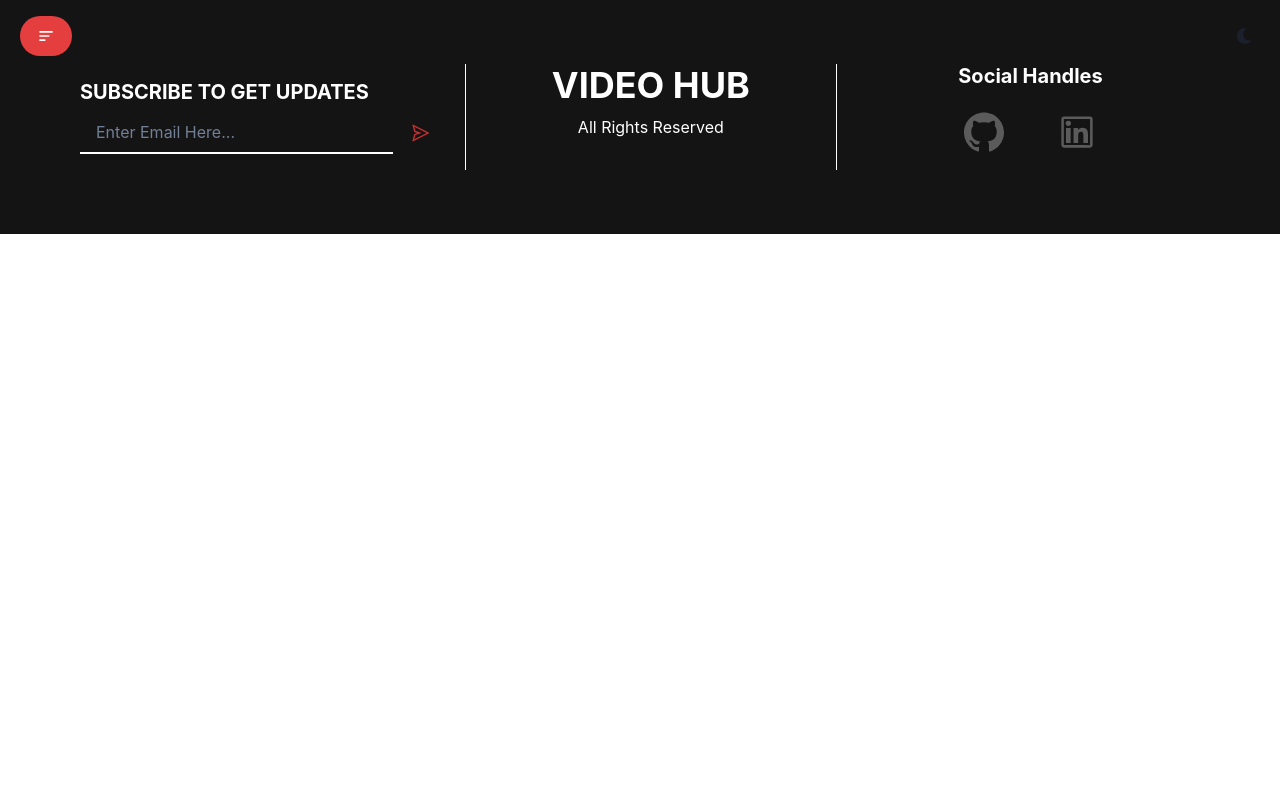
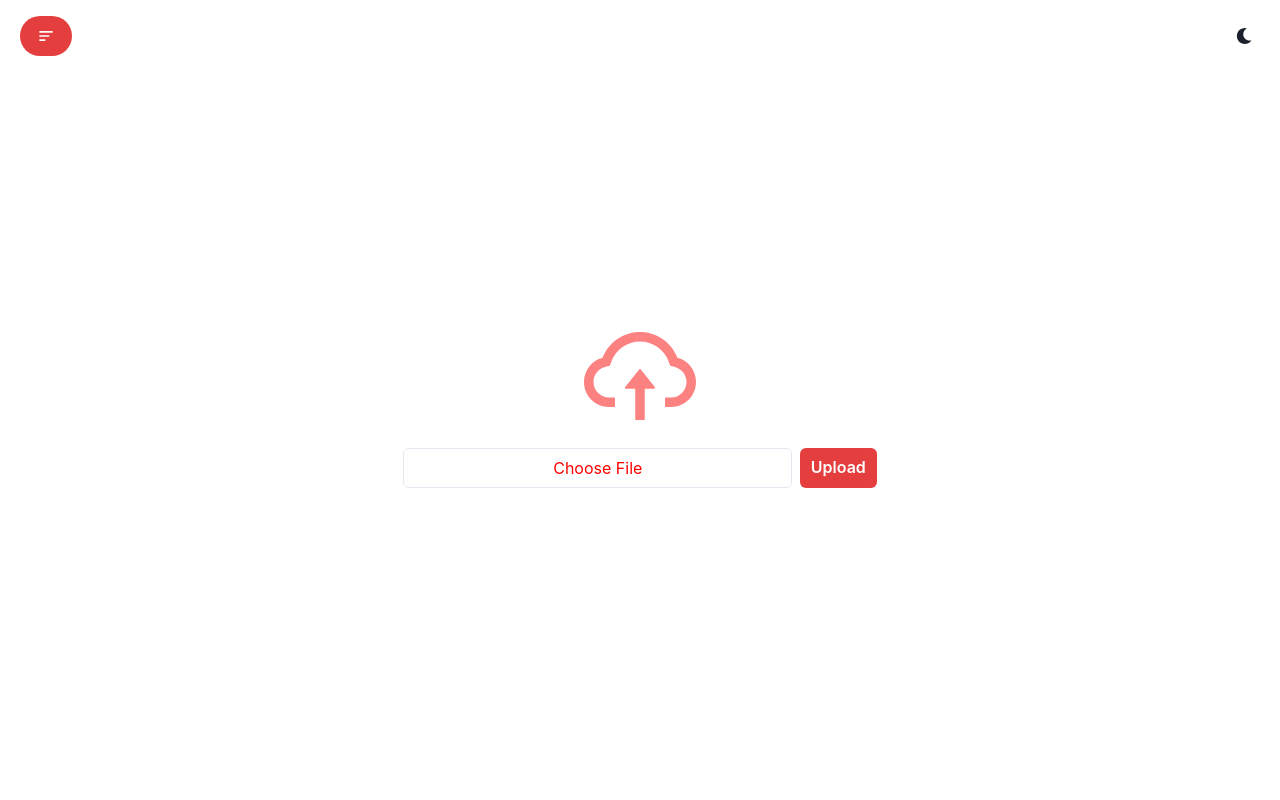
Before and after one commit to Rahul-71/VideoHub, a React (Create React App) app: page /upload in a window 1280 px wide. Shown: the top 800 px of the page. Built offline with nearby package versions, Linux system fonts and the light colour scheme.

Commit message:
upload component added

```diff
--- a/src/App.js
+++ b/src/App.js
@@ -3,6 +3,7 @@
 import Home from './components/Home';
 import Footer from './components/Footer';
 import Videos from './components/Videos';
+import Upload from './components/Upload';
 
 function App() {
   return (
@@ -11,6 +12,7 @@
       <Routes>
         <Route path="/" element={<Home />} />
         <Route path="/videos" element={<Videos />} />
+        <Route path="/upload" element={<Upload />} />
       </Routes>
       <Footer />
     </Router>
--- /dev/null
+++ b/src/components/Upload.jsx
@@ -0,0 +1,35 @@
+import { Button, Container, HStack, Input, VStack } from '@chakra-ui/react';
+import React from 'react';
+import { AiOutlineCloudUpload } from 'react-icons/ai';
+
+const Upload = () => {
+  return (
+    <Container h={'100vh'} p={16}>
+      <VStack h={'full'} justifyContent={'center'} color={'red.300'}>
+        <AiOutlineCloudUpload size={'10vmax'} />
+        <form>
+          <HStack>
+            <Input
+              type="file"
+              required
+              css={{
+                '&::file-selector-button': {
+                  border: 'none',
+                  height: '100%',
+                  width: 'calc(100% + 36px)',
+                  marginLeft: '-18px',
+                  color: 'red',
+                  backgroundColor: 'white',
+                  cursor: 'pointer',
+                },
+              }}
+            />
+            <Button colorScheme="red">Upload</Button>
+          </HStack>
+        </form>
+      </VStack>
+    </Container>
+  );
+};
+
+export default Upload;
--- a/src/components/Videos.jsx
+++ b/src/components/Videos.jsx
@@ -88,10 +88,10 @@
       <VStack w={'full'}>
         <iframe
           src={video.url}
-          // src={'https://www.youtube.com/embed/b50zSyLiCYQ'}
           width={'100%'}
           height={'100%'}
           frameborder="0"
+          title={video.title}
         />
         {/* for video title & description */}
         <VStack alignItems={'flex-start'} p={10} w={'full'}>
@@ -99,6 +99,7 @@
           <Text>{video.description}</Text>
         </VStack>
       </VStack>
+      {/* for video list area at right side */}
       <VStack
         w={['full', 'xl']}
         alignItems={'stretch'}
```
